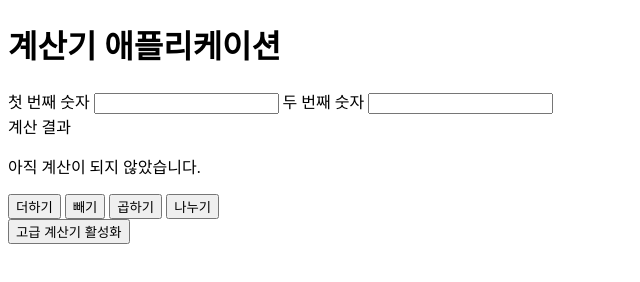
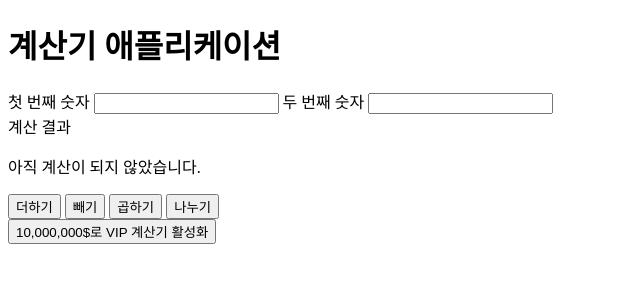
Before and after one commit to MinKyeongHyeon/calculator, a plain HTML site: page index.html in a window 1280 px wide. Shown: the whole page, without its empty margins (0-640 px from the left). Drawn offline with Linux system fonts and the light colour scheme.

Commit message:
style/ VIP에 걸맞게 가격 수정

```diff
--- a/index.html
+++ b/index.html
@@ -32,7 +32,7 @@
       <button id="divide">나누기</button>
     </div>
 
-    <button id="upgrade-btn">고급 계산기 활성화</button>
+    <button id="upgrade-btn">10,000,000$로 VIP 계산기 활성화</button>
 
     <div class="calculator" id="advance-calculator">
       <button id="power">제곱</button>
```
